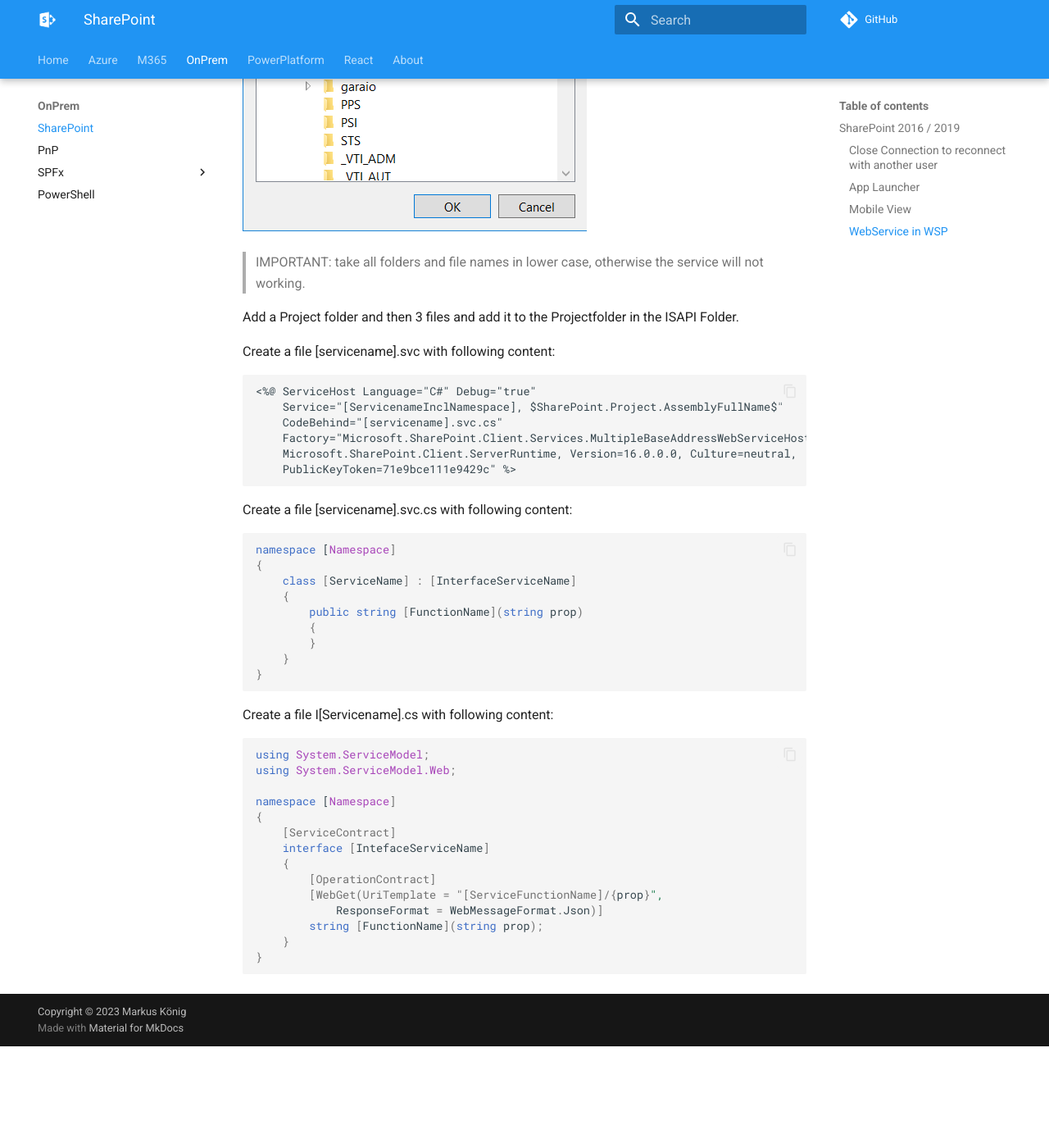
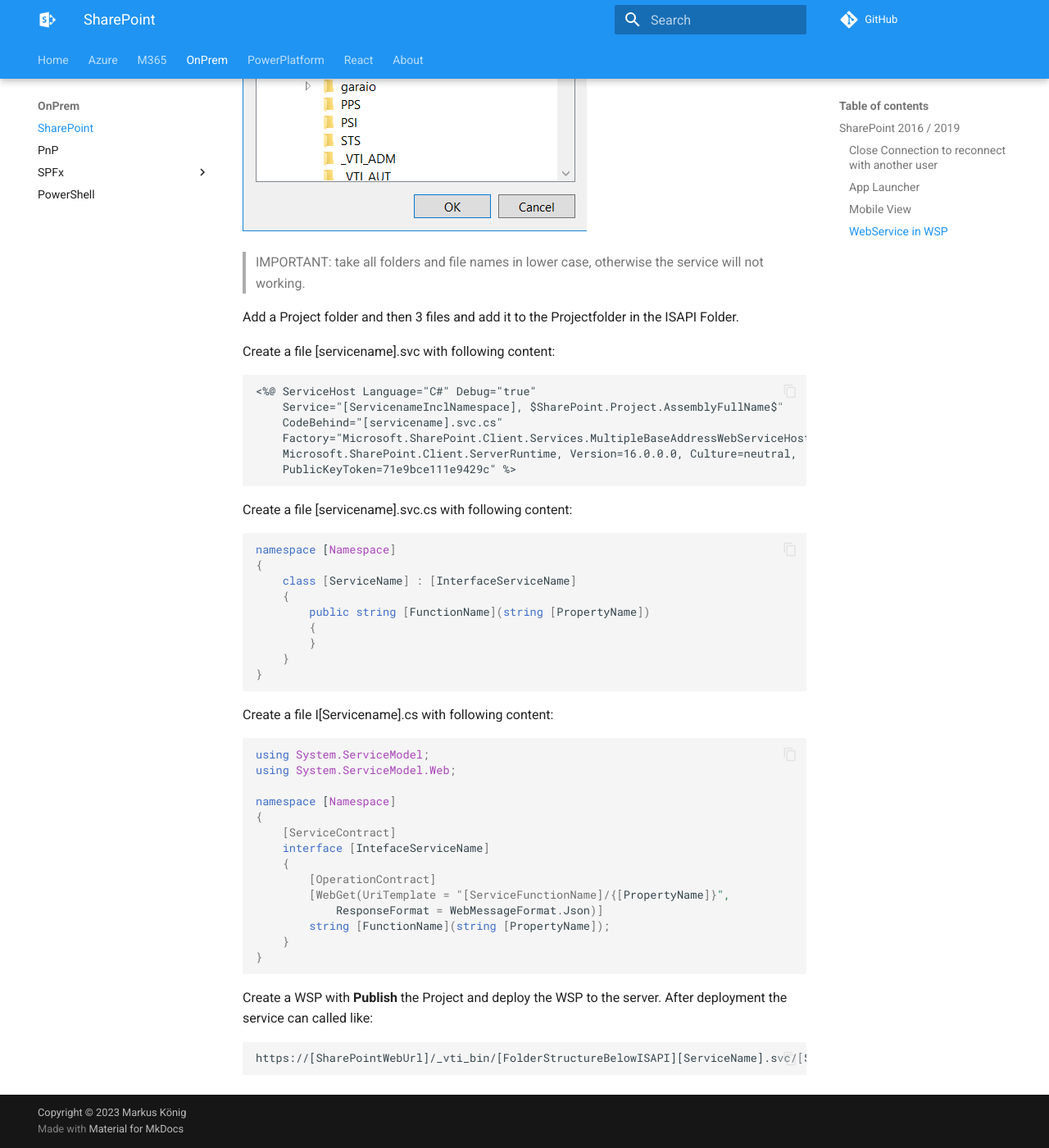
Before and after one commit to Kusi1975/spkb, an MkDocs documentation site: the page built from docs/onPrem/SP/index.md, in a window 1280 px wide and 1400 px high, scrolled down 2511 px. Shown: the whole window at 82% size. Built offline with MkDocs 1.6.1 and Material for MkDocs 9.7.7, drawn with Linux system fonts in a browser that asks for light colours; comment, search, counter and statistics services are not loaded; before the commit the page ends 3787 px from its top, so only the background shows below that.

Commit message:
Add SharePoint Custom REST Service

````diff
--- a/docs/onPrem/SP/index.md
+++ b/docs/onPrem/SP/index.md
@@ -64,7 +64,7 @@
 {
     class [ServiceName] : [InterfaceServiceName]
     {
-        public string [FunctionName](string prop)
+        public string [FunctionName](string [PropertyName])
         {
         }
     }
@@ -83,9 +83,15 @@
     interface [IntefaceServiceName]
     {
         [OperationContract]
-        [WebGet(UriTemplate = "[ServiceFunctionName]/{prop}",
+        [WebGet(UriTemplate = "[ServiceFunctionName]/{[PropertyName]}",
             ResponseFormat = WebMessageFormat.Json)]
-        string [FunctionName](string prop);
+        string [FunctionName](string [PropertyName]);
     }
 }
 ```
+
+Create a WSP with **Publish** the Project and deploy the WSP to the server. After deployment the service can called like:
+
+```
+https://[SharePointWebUrl]/_vti_bin/[FolderStructureBelowISAPI][ServiceName].svc/[ServiceFunctionName]/[PropertyName]
+```
````
